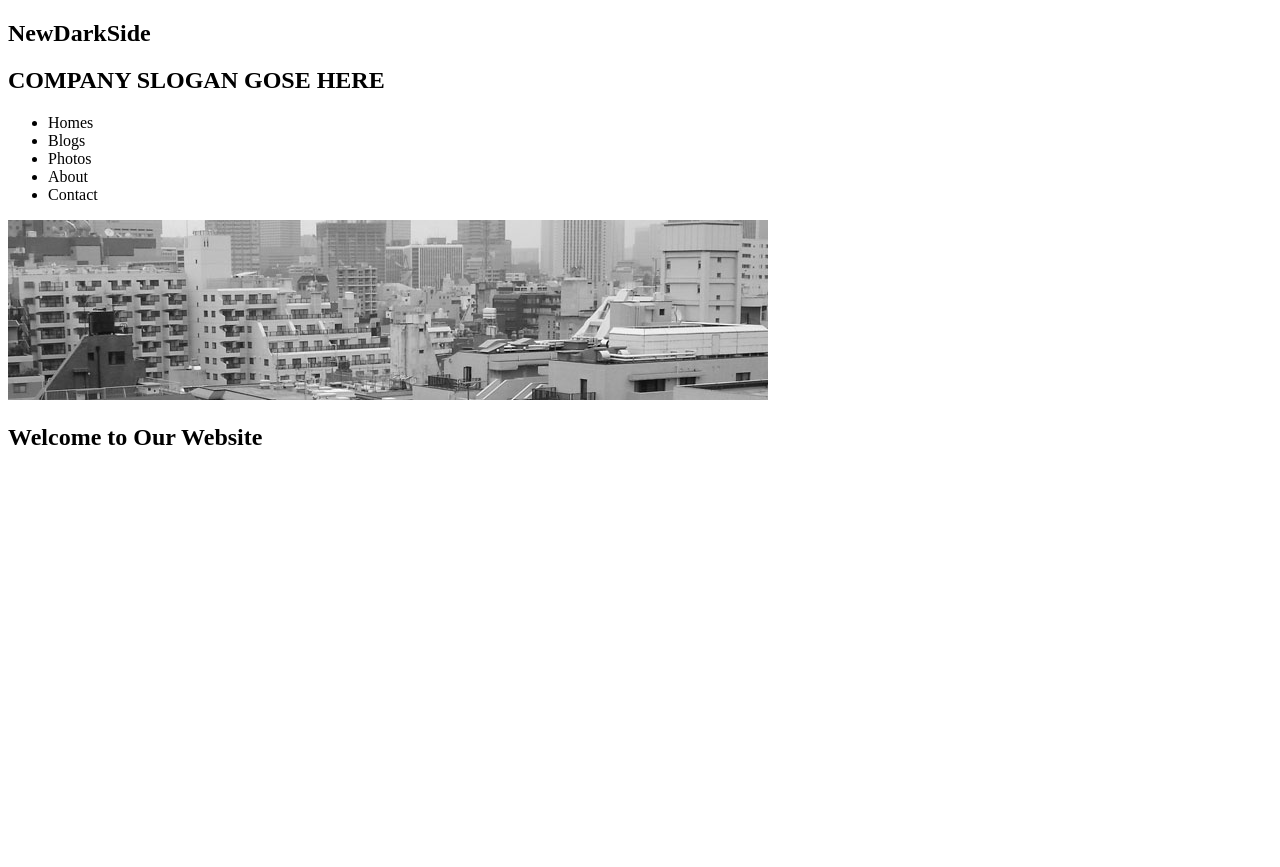
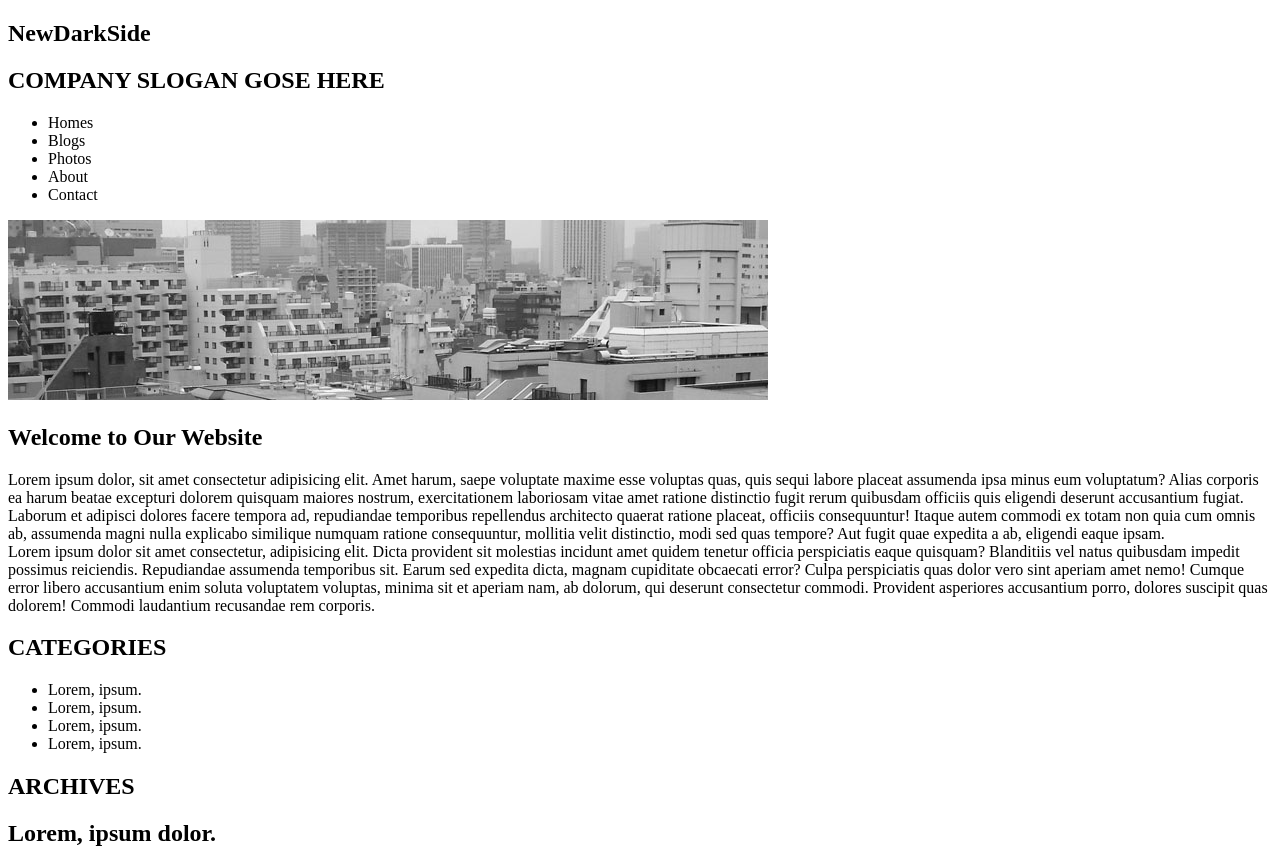
Before and after one commit to findyourtomato/web2023, a plain HTML site: page hw1006.html in a window 1280 px wide. Before the commit the page ends 800 px from the top, so only its background shows below. Drawn offline with Linux system fonts and the light colour scheme.

Commit message:
newheader

```diff
--- a/hw1006.html
+++ b/hw1006.html
@@ -1,8 +1,8 @@
 <!DOCTYPE html>
 <html lang="en">
   <head>
-    <meta charset="UTF-8">
-    <meta name="viewport" content="width=device-width, initial-scale=1.0">
+    <meta charset="UTF-8" />
+    <meta name="viewport" content="width=device-width, initial-scale=1.0" />
     <title>Document</title>
   </head>
   <body>
@@ -17,18 +17,49 @@
         <li>About</li>
         <li>Contact</li>
       </ul>
-        <img src="images/tokyo.jpg" alt="">
+      <img src="images/tokyo.jpg" alt="" />
     </header>
     <article>
       <div>
         <h1>Welcome to Our Website</h1>
       </div>
       <div>
-    <h2>
-        <p></p>
-    </h2>
+        <p>
+          Lorem ipsum dolor, sit amet consectetur adipisicing elit. Amet harum,
+          saepe voluptate maxime esse voluptas quas, quis sequi labore placeat
+          assumenda ipsa minus eum voluptatum? Alias corporis ea harum beatae
+          excepturi dolorem quisquam maiores nostrum, exercitationem laboriosam
+          vitae amet ratione distinctio fugit rerum quibusdam officiis quis
+          eligendi deserunt accusantium fugiat. Laborum et adipisci dolores
+          facere tempora ad, repudiandae temporibus repellendus architecto
+          quaerat ratione placeat, officiis consequuntur! Itaque autem commodi
+          ex totam non quia cum omnis ab, assumenda magni nulla explicabo
+          similique numquam ratione consequuntur, mollitia velit distinctio,
+          modi sed quas tempore? Aut fugit quae expedita a ab, eligendi eaque
+          ipsam.
+          <br />
+          Lorem ipsum dolor sit amet consectetur, adipisicing elit. Dicta
+          provident sit molestias incidunt amet quidem tenetur officia
+          perspiciatis eaque quisquam? Blanditiis vel natus quibusdam impedit
+          possimus reiciendis. Repudiandae assumenda temporibus sit. Earum sed
+          expedita dicta, magnam cupiditate obcaecati error? Culpa perspiciatis
+          quas dolor vero sint aperiam amet nemo! Cumque error libero
+          accusantium enim soluta voluptatem voluptas, minima sit et aperiam
+          nam, ab dolorum, qui deserunt consectetur commodi. Provident
+          asperiores accusantium porro, dolores suscipit quas dolorem! Commodi
+          laudantium recusandae rem corporis.
+        </p>
       </div>
+      <h2>CATEGORIES</h2>
+      <ul>
+        <li><a href="#"></a>Lorem, ipsum.</li>
+        <li><a href="#"></a>Lorem, ipsum.</li>
+        <li><a href="#"></a>Lorem, ipsum.</li>
+        <li><a href="#"></a>Lorem, ipsum.</li>
+      </ul>
+      <h2>ARCHIVES</h2>
+      <h2>Lorem, ipsum dolor.</h2>
+      <ul></ul>
     </article>
-
   </body>
 </html>
```
Lines whose indentation alone changed are shown as unchanged.
